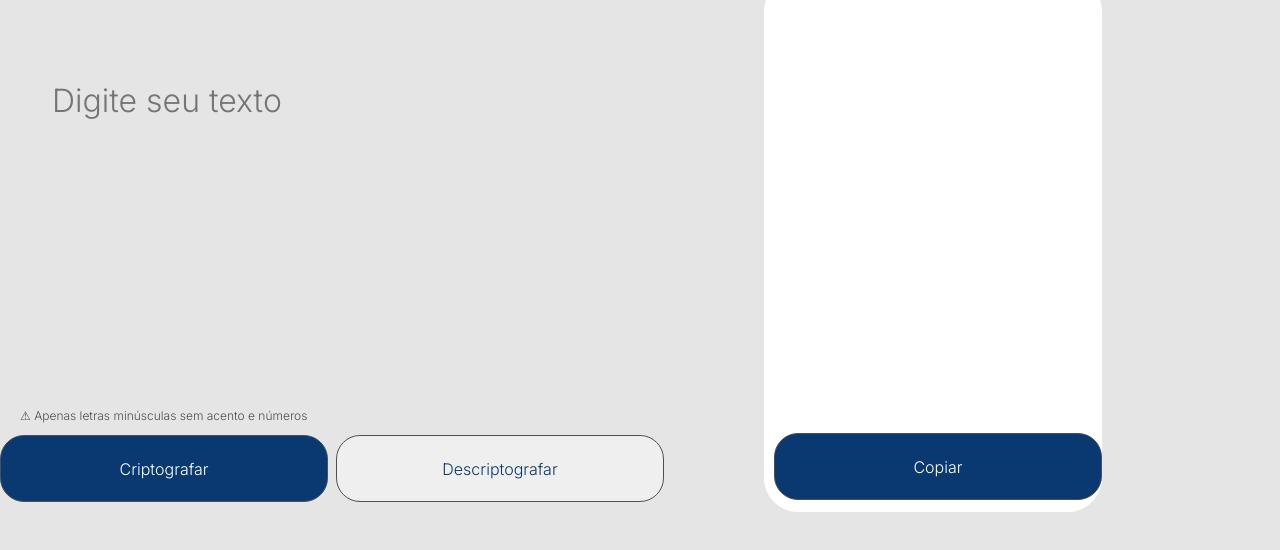
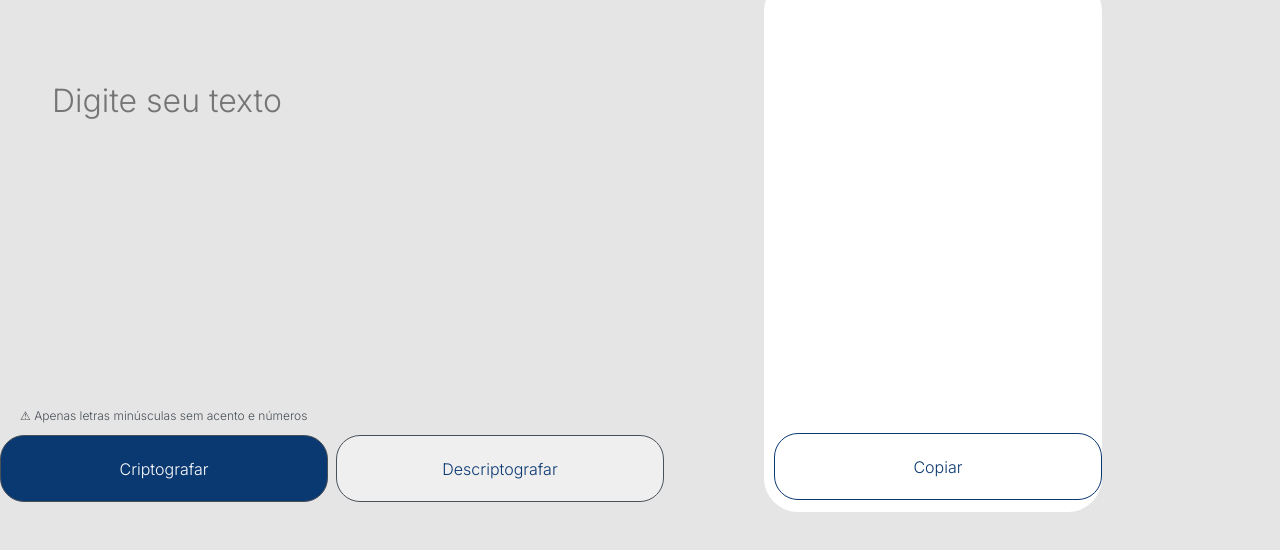
Before and after one commit to mhoffmann76/challenge-one, a plain HTML site: page index.html in a window 1280 px wide. Shown: the part 94-644 px from the top of the page. Drawn offline with nearby package versions, Linux system fonts and the light colour scheme.

Commit message:
Alterado cor botao

```diff
--- a/style.css
+++ b/style.css
@@ -84,12 +84,12 @@ input:focus {
   border-radius: 24px;
   background: #ffffff;
   cursor: pointer;
-  border: 1px #495057 solid;
+  border: 1px solid ;
   font-size: 16px;
   line-height: 19px;
-  color: #ffffff;
+  background: #ffffff;
   margin-top: 30px;
-  background-color: #0a3871
+  color: #0a3871
 
 }
 
```
